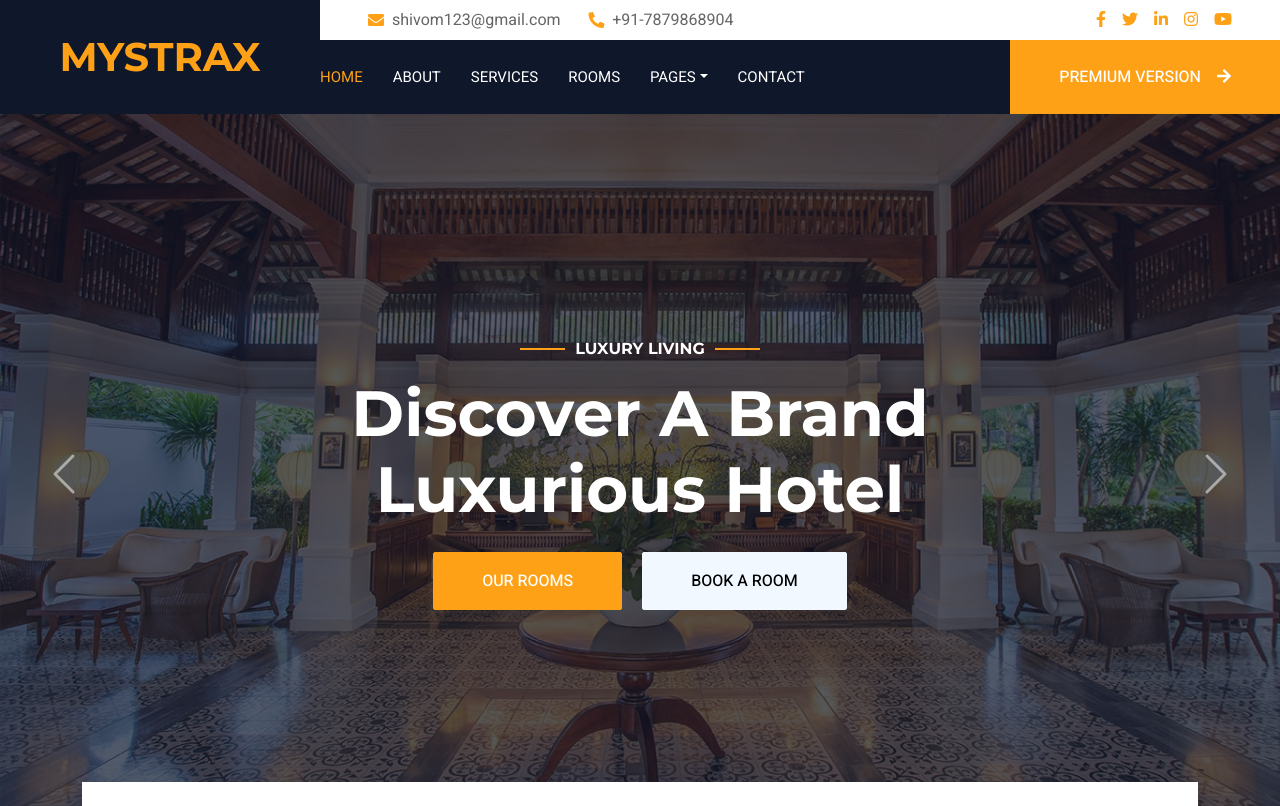
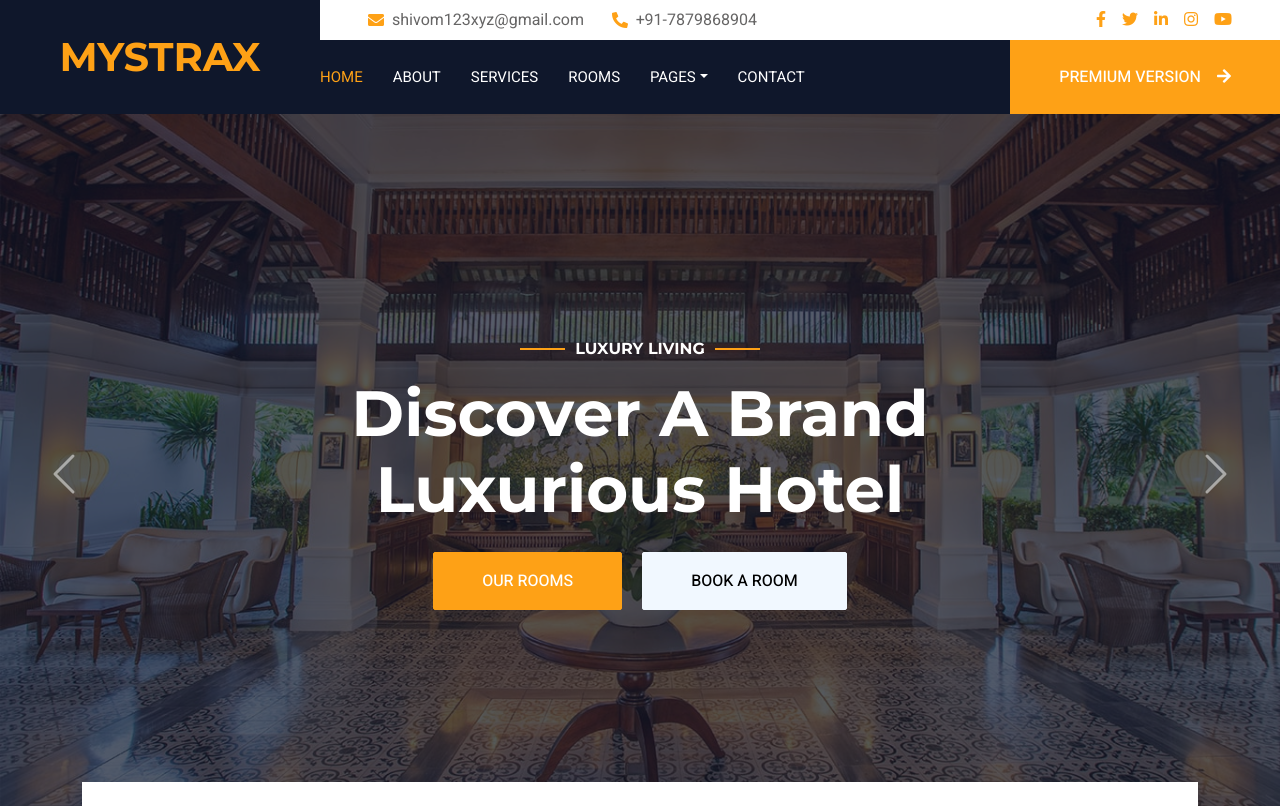
Before and after one commit to samtechindia/test, a plain HTML site: page index.html in a window 1280 px wide. Shown: the top 806 px of the page. Drawn offline with nearby package versions, Linux system fonts and the light colour scheme; animation ran at ten frames a second.

Commit message:
Update index.html
change in index file

```diff
--- a/index.html
+++ b/index.html
@@ -55,7 +55,7 @@
                         <div class="col-lg-7 px-5 text-start">
                             <div class="h-100 d-inline-flex align-items-center py-2 me-4">
                                 <i class="fa fa-envelope text-primary me-2"></i>
-                                <p class="mb-0">shivom123@gmail.com</p>
+                                <p class="mb-0">shivom123xyz@gmail.com</p>
                             </div>
                             <div class="h-100 d-inline-flex align-items-center py-2">
                                 <i class="fa fa-phone-alt text-primary me-2"></i>
```
